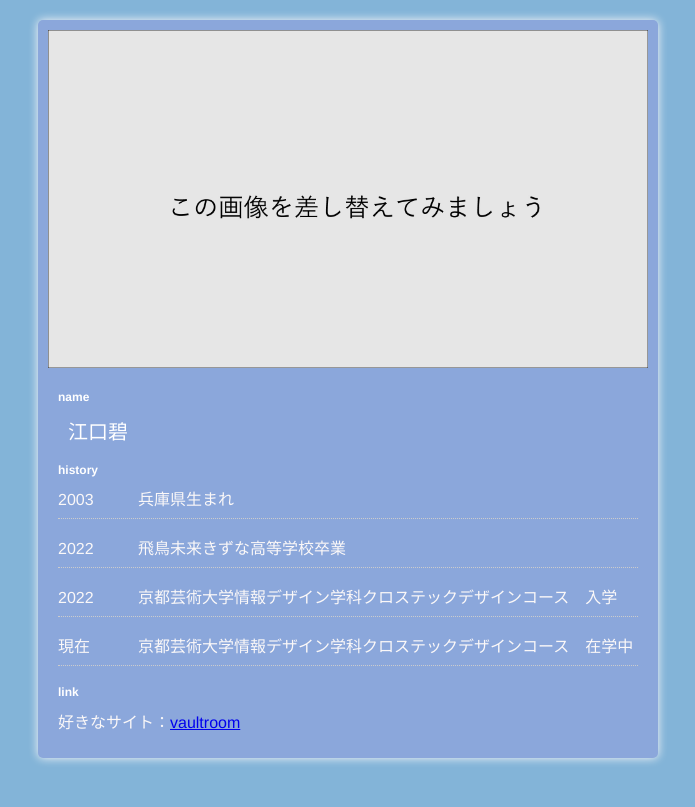
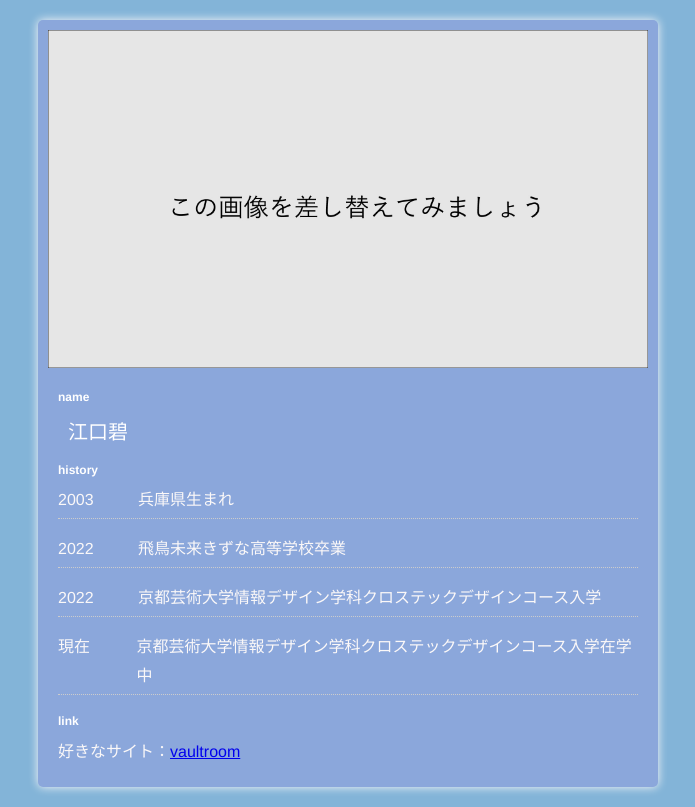
Before and after one commit to KUAD-XtechDesign/simple_page-kedamakun0, a plain HTML site: page index.html in a window 1280 px wide. Shown: the whole page, without its empty margins (292-987 px from the left). Drawn offline with Linux system fonts and the light colour scheme.

Commit message:
もどした

```diff
--- a/index.html
+++ b/index.html
@@ -25,8 +25,8 @@
         <ul class="history_list">
           <li><div class="year">2003</div><div class="txt">兵庫県生まれ</div></li>
           <li><div class="year">2022</div><div class="txt">飛鳥未来きずな高等学校卒業</div></li>
-          <li><div class="year">2022</div><div class="txt">京都芸術大学情報デザイン学科クロステックデザインコース　入学</div></li>
-          <li><div class="year">現在</div><div>京都芸術大学情報デザイン学科クロステックデザインコース　在学中</div></li>
+          <li><div class="year">2022</div><div class="txt">京都芸術大学情報デザイン学科クロステックデザインコース入学</div></li>
+          <li><div class="year">現在</div><div>京都芸術大学情報デザイン学科クロステックデザインコース入学在学中</div></li>
         </ul>
 
         <h2 class="title">link</h2>
@@ -35,9 +35,6 @@
         </div>
 
       </div>
-
-
-
     </div>
   </body>
 
```
Also changed, not shown: 1 other file.
